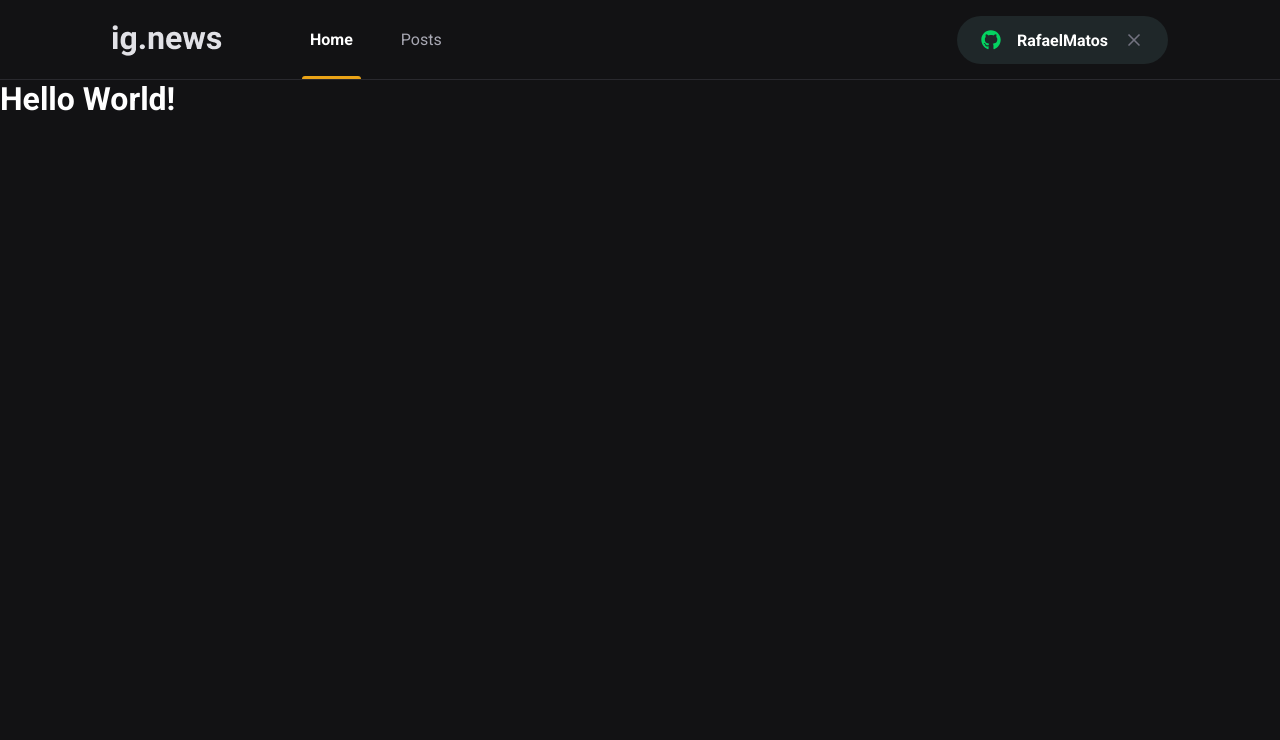
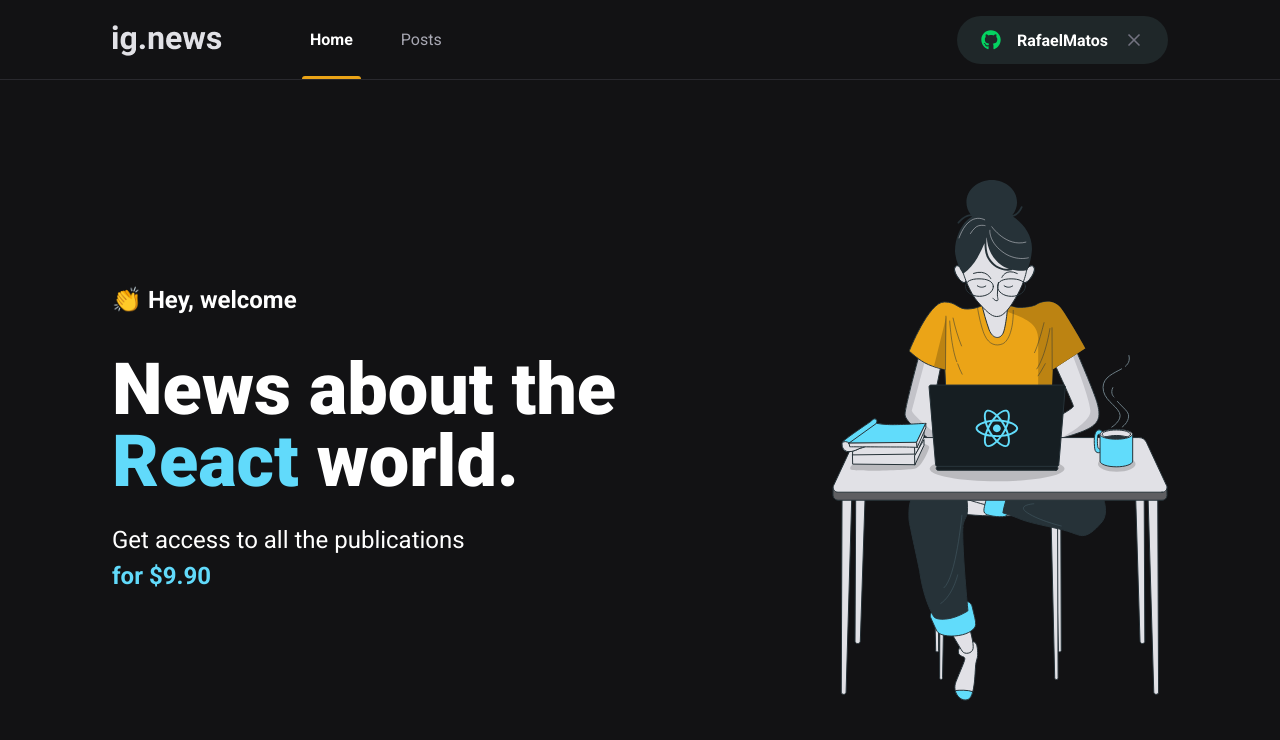
Before and after one commit to RafaelMatos/Ignite-Ignews, a Next.js app: page / in a window 1280 px wide. Shown: the top 740 px of the page. Built offline with nearby package versions, Linux system fonts and the light colour scheme.

Commit message:
Page Home

```diff
--- /dev/null
+++ b/src/pages/home.module.scss
@@ -0,0 +1,41 @@
+.contentContainer {
+    max-width: 1120px;
+    margin: 0 auto;
+    padding: 0 2rem;
+    height: calc(100vh - 5rem);
+
+    display: flex;
+    align-items: center;
+    justify-content: space-between;
+}
+
+.hero {
+    max-width:600px;
+
+    > span {
+        font-size:  1.5rem;
+        font-weight: bold;
+
+    }
+    h1{
+        font-size: 4.5rem;
+        line-height: 4.5rem;
+        font-weight: 900;
+        margin-top: 2.5rem;
+
+        span {
+            color: var(--cyan-500);
+        }
+    }
+
+    p {
+        font-size: 1.5rem;
+        line-height: 2.25rem;
+        margin-top: 1.5rem;
+
+        span {
+            color:var(--cyan-500);
+            font-weight: bold;
+        }
+    }
+}
--- a/src/pages/index.tsx
+++ b/src/pages/index.tsx
@@ -1,16 +1,24 @@
 // import styles from '../styles/home.module.scss'
 import Head from 'next/head'
+import styles from './home.module.scss'
 
 export default function Home() {
   return (
     <>
     <Head>
-      <title>Inicio | Ig.news</title>
+      <title>Home | Ig.news</title>
     </Head>
-    <h1>
-
-      Hello World!
-    </h1>
+    <main className={styles.contentContainer}>
+      <section className={styles.hero}>
+        <span>👏 Hey, welcome</span>
+        <h1>News about the <span>React</span> world.</h1>
+        <p>
+          Get access to all the publications <br />
+          <span> for $9.90</span>
+        </p>
+      </section>
+      <img src="/images/avatar.svg" alt="Girl coding" />
+    </main>
     </>
   )
 }
```
Also changed, not shown: public/images/avatar.svg (added).
